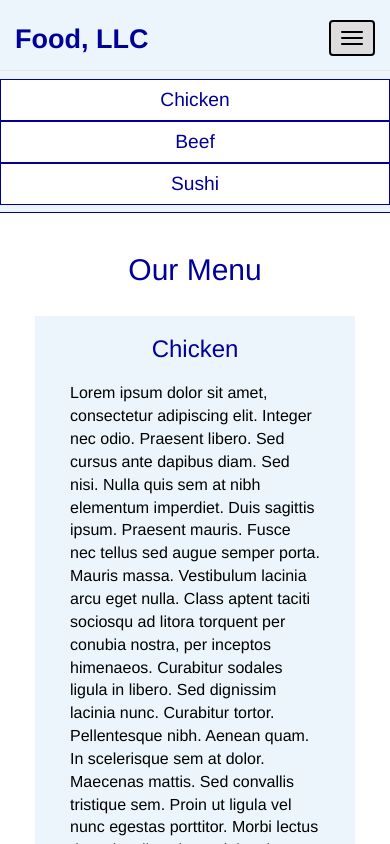
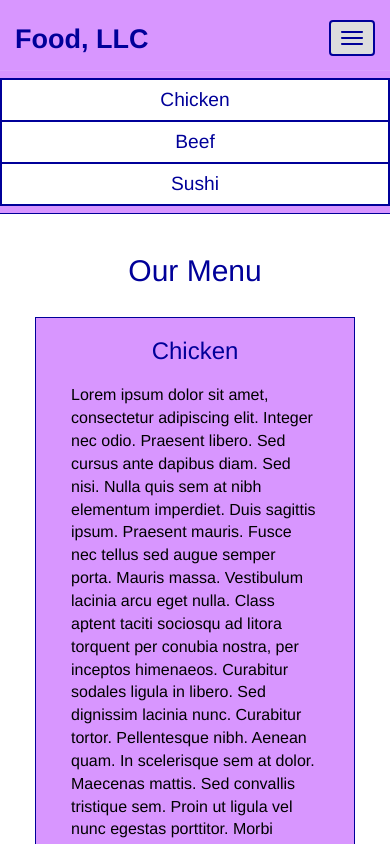
Before and after one commit to seattlecrw/CourseraWebDev, a plain HTML site: page module3-solution/index.html in a window 390 px wide. Both pictures are taken after a click on the button "Toggle navigation". Shown: the top 844 px of the page. Drawn offline with Linux system fonts and the light colour scheme.

Commit message:
Correct aesthetics on graded portion of module 3 assignment

```diff
--- a/module3-solution/css/styles.css
+++ b/module3-solution/css/styles.css
@@ -1,14 +1,13 @@
 body {
   font-size: 16px;
   font-family: Helvetica, sans-serif;
-  color: #000099;
 }
 
 /** HEADER **/
 #header-nav {
   border-radius: 0;
   border: 0;
-  background-color: #EBF5FB;
+  background-color: #D896FF;
   border-bottom: 1px solid #000099;
 }
 
@@ -23,6 +22,12 @@ body {
   color: #000099;
 }
 
+#collapsable-nav {
+  border: none;
+}
+#nav-list {
+  border: 1px solid #000099;
+}
 #nav-list a {
   text-align: center;
   background-color: #FFFFFF;
@@ -33,10 +38,10 @@ body {
 .navbar-header button.navbar-toggle {
   clear: both;
   margin-top: -50px;
-  border: 2px solid #000;
+  border: 2px solid #000099;
 }
 .navbar-header button.navbar-toggle span {
-  border-bottom: 2px solid #000;
+  border-bottom: 2px solid #000099;
 }
 
 /** END OF HEADER **/
@@ -44,10 +49,12 @@ body {
 /** MAIN CONTENT **/
 #main-content h2 {
 	margin-bottom: 30px;
+	color: #000099;
 }
 
 #items {
-	background-color: #EBF5FB;
+	background-color: #D896FF;
+	border: 1px solid #000099;
 	margin: 10px 20px;
 	padding: 0 20px;
 	color: #000000;
```
